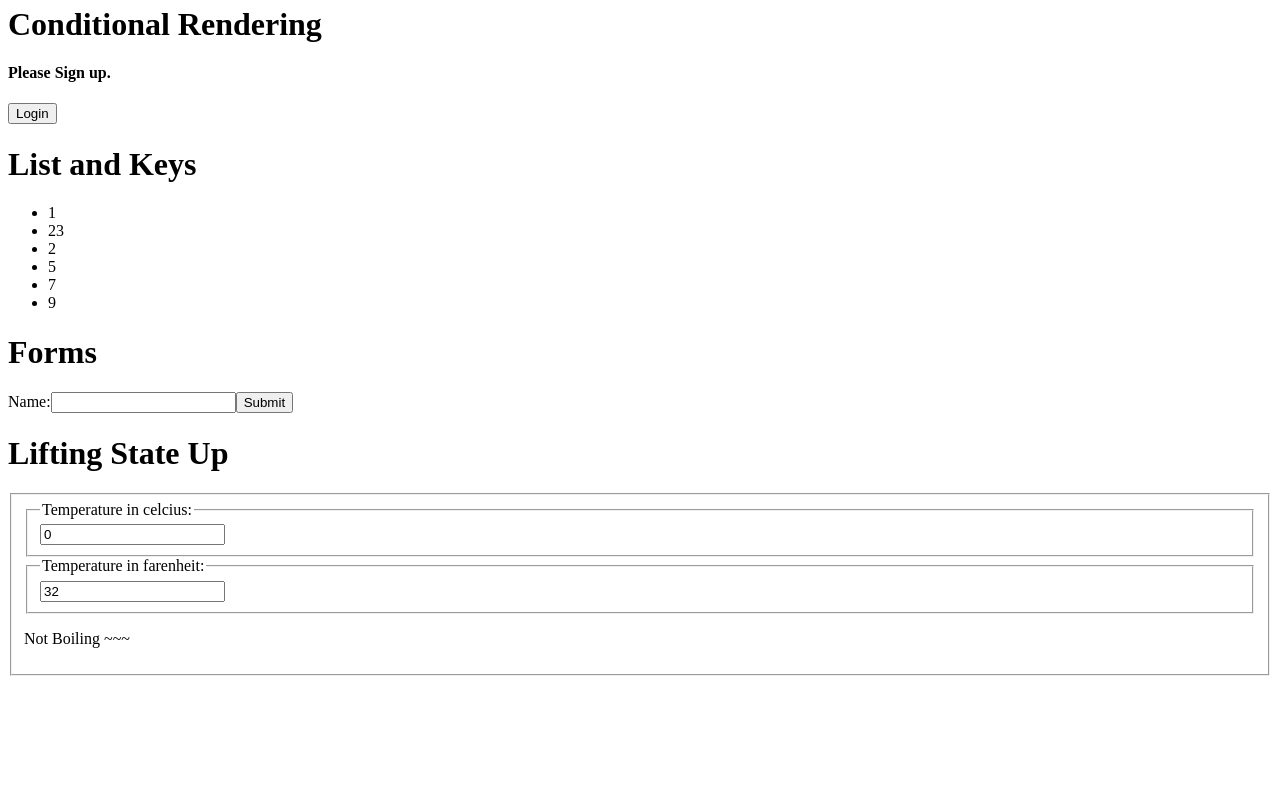
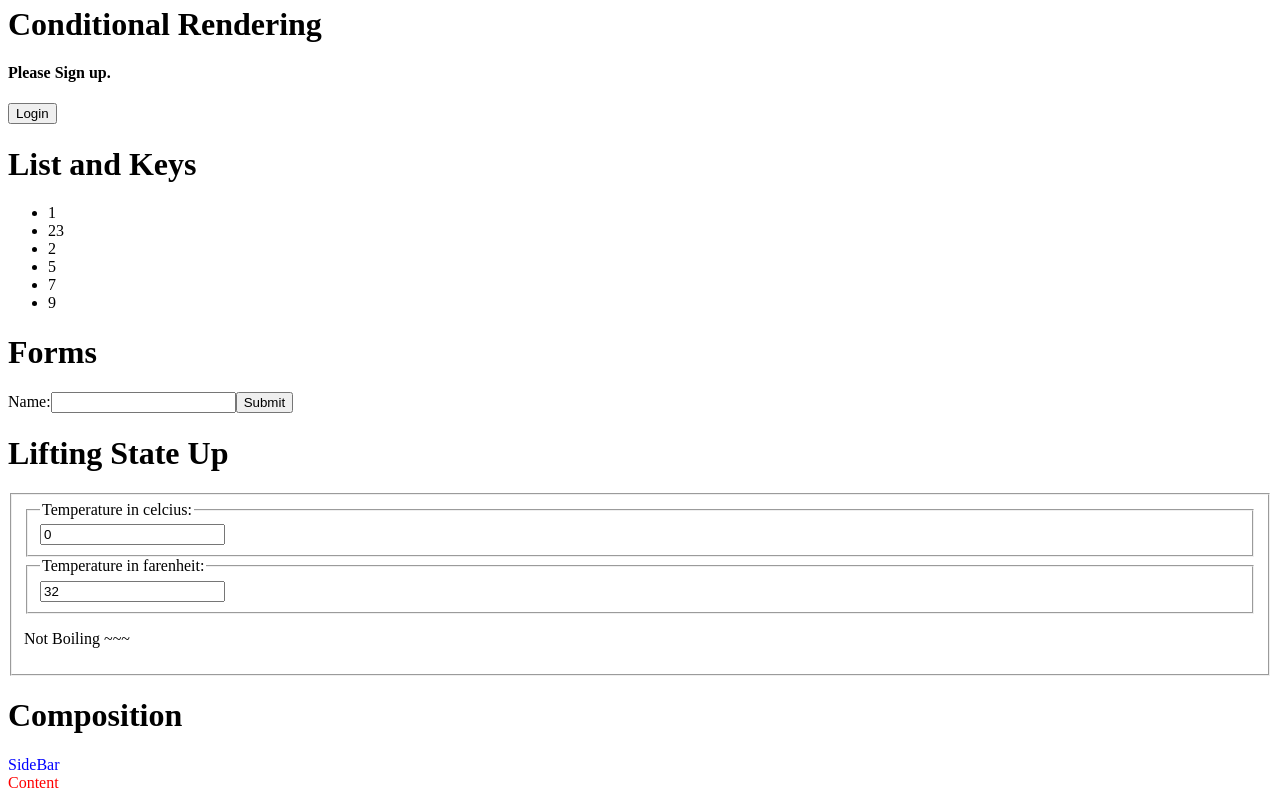
Before and after one commit to prabangkoro/my-react-app, a React (Create React App) app: page / in a window 1280 px wide. Shown: the part 614-1414 px from the top of the page. Before the commit the page ends 1298 px from the top, so only its background shows below. Built offline with nearby package versions, Linux system fonts and the light colour scheme.

Commit message:
composition

```diff
--- a/src/App.js
+++ b/src/App.js
@@ -6,6 +6,7 @@ import LoginControl from './components/LoginControl'
 import ListAndKeys from './components/ListAndKeys'
 import Forms from './components/Forms'
 import LiftingState from './components/LiftingState'
+import Composistion from './components/Composistion'
 
 function formatUser ({ firstName, lastName }) {
   return `${firstName} ${lastName}`;
@@ -57,6 +58,10 @@ export default function App () {
         <h1>Lifting State Up</h1>
         <LiftingState />
       </div>
+      <div>
+        <h1>Composition</h1>
+        <Composistion />
+      </div>
     </div>
   );
 }
--- /dev/null
+++ b/src/components/Composistion.js
@@ -0,0 +1,29 @@
+import React from 'react';
+
+function SplitScreen (props) {
+  return (
+    <div>
+      <div>{props.left}</div>
+      <div>{props.right}</div>
+    </div>
+  );
+}
+
+function SideBar () {
+  return <div style={{color: 'blue'}}>SideBar</div>;
+}
+
+function Content () {
+  return <div style={{color: 'red'}}>Content</div>;
+}
+
+function Composition () {
+  return (
+    <SplitScreen
+      left={<SideBar />}
+      right={<Content />}
+    />
+  );
+}
+
+export default Composition;
```
